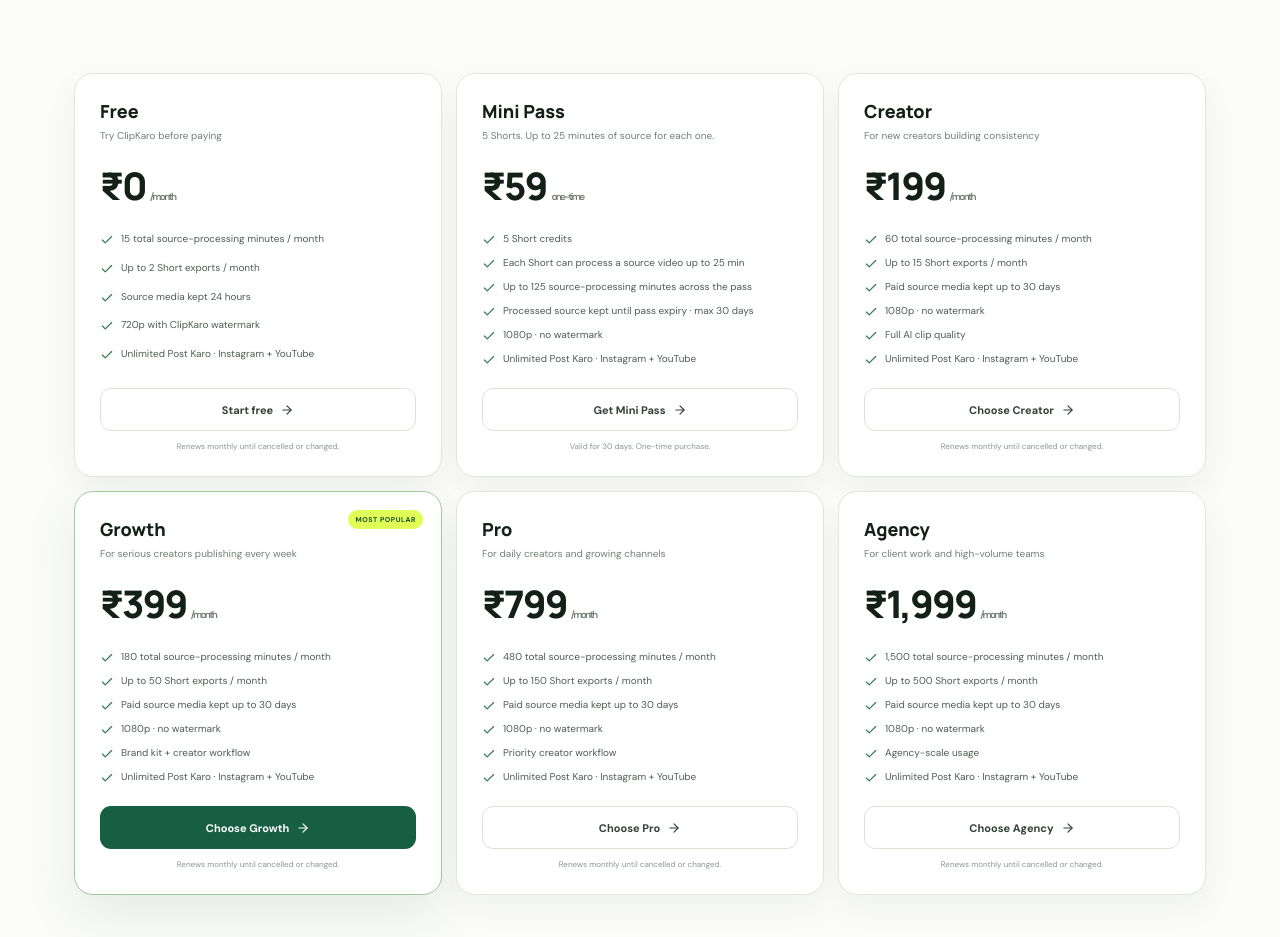
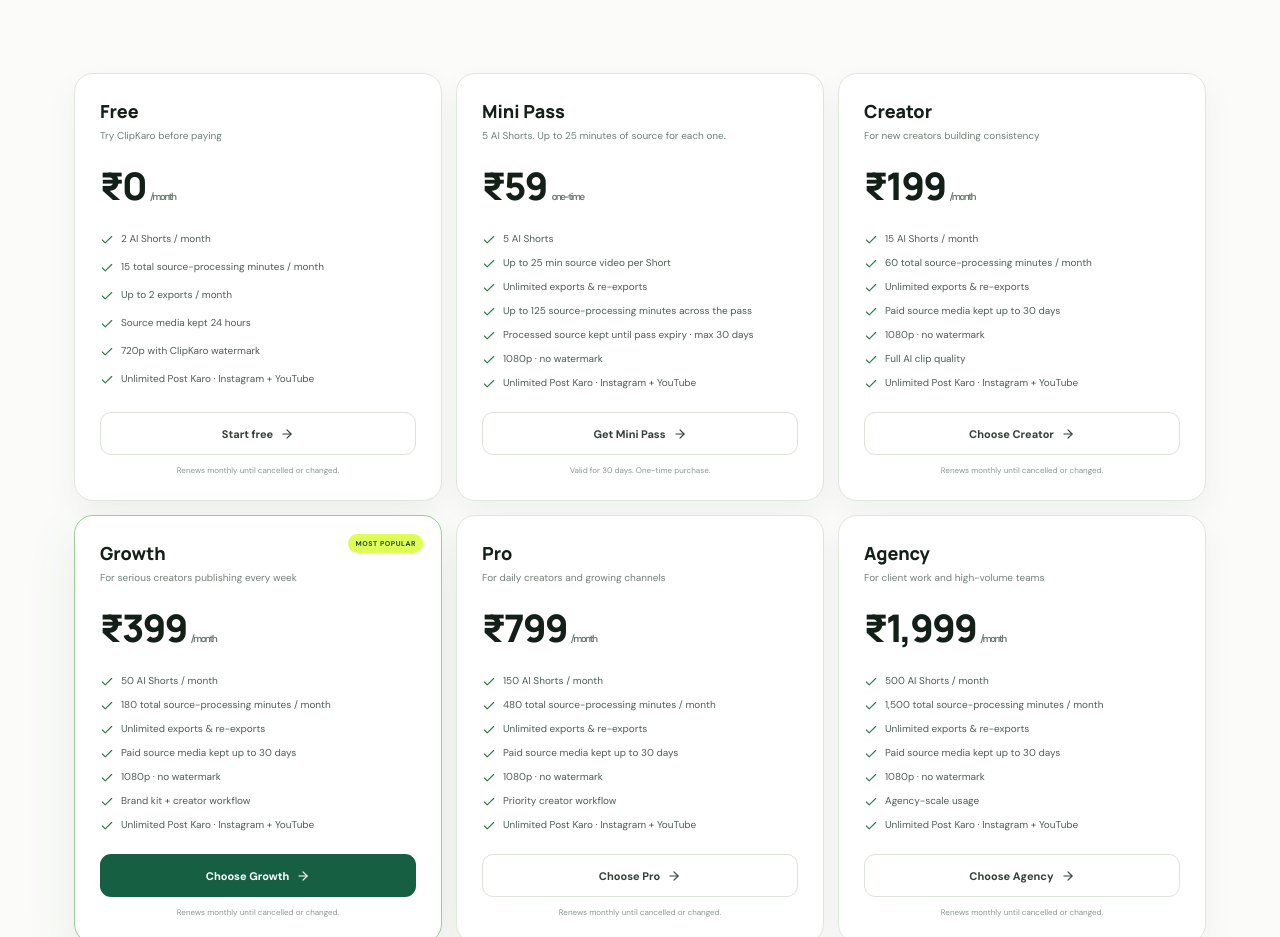
Before and after one commit to faikmulla6-cpu/Clipkaro, a Next.js app in the folder frontend/: page /pricing in a window 1280 px wide. Shown: the part 580-1517 px from the top of the page. Built offline with nearby package versions, Linux system fonts and the light colour scheme; no server answers.

Commit message:
Publish AI Short creation and unlimited paid export pricing

```diff
--- a/frontend/app/pricing/page.tsx
+++ b/frontend/app/pricing/page.tsx
@@ -2,8 +2,8 @@ import type { Metadata } from "next";
 import { PublicPricingView, type PublicPlanView } from "@/components/PublicPricingView";
 import { PricingExperience } from "./PricingExperience";
 
-const title = "ClipKaro Pricing — Start Free, ₹59 Mini Pass, Unlimited Post Karo";
-const description = "Extremely affordable AI video clipping for creators: start free, get a ₹59 one-time Mini Pass or Creator from ₹199/month. Unlimited Post Karo publishing access is included on every plan.";
+const title = "ClipKaro Pricing — AI Shorts with Unlimited Paid Exports";
+const description = "Affordable AI video clipping for creators: start free, get a ₹59 Mini Pass with 5 AI Shorts, or choose a monthly plan. Every paid plan includes unlimited exports and re-exports.";
 
 export const metadata: Metadata = {
   title,
@@ -14,12 +14,12 @@ export const metadata: Metadata = {
 };
 
 const publicPlans: PublicPlanView[] = [
-  { id: "free", name: "Free", price: "₹0", suffix: "/month", tagline: "Try ClipKaro before paying", features: ["15 total source-processing minutes / month", "Up to 2 Short exports / month", "Source media kept 24 hours", "720p with ClipKaro watermark", "Unlimited Post Karo · Instagram + YouTube"] },
-  { id: "mini_pass", name: "Mini Pass", price: "₹59", suffix: " one-time", tagline: "5 Shorts. Up to 25 minutes of source for each one.", features: ["5 Short credits", "Each Short can process a source video up to 25 min", "Up to 125 source-processing minutes across the pass", "Processed source kept until pass expiry · max 30 days", "1080p · no watermark", "Unlimited Post Karo · Instagram + YouTube"] },
-  { id: "creator", name: "Creator", price: "₹199", suffix: "/month", tagline: "For new creators building consistency", features: ["60 total source-processing minutes / month", "Up to 15 Short exports / month", "Paid source media kept up to 30 days", "1080p · no watermark", "Full AI clip quality", "Unlimited Post Karo · Instagram + YouTube"] },
-  { id: "growth", name: "Growth", price: "₹399", suffix: "/month", tagline: "For serious creators publishing every week", features: ["180 total source-processing minutes / month", "Up to 50 Short exports / month", "Paid source media kept up to 30 days", "1080p · no watermark", "Brand kit + creator workflow", "Unlimited Post Karo · Instagram + YouTube"], popular: true },
-  { id: "pro", name: "Pro", price: "₹799", suffix: "/month", tagline: "For daily creators and growing channels", features: ["480 total source-processing minutes / month", "Up to 150 Short exports / month", "Paid source media kept up to 30 days", "1080p · no watermark", "Priority creator workflow", "Unlimited Post Karo · Instagram + YouTube"] },
-  { id: "agency", name: "Agency", price: "₹1,999", suffix: "/month", tagline: "For client work and high-volume teams", features: ["1,500 total source-processing minutes / month", "Up to 500 Short exports / month", "Paid source media kept up to 30 days", "1080p · no watermark", "Agency-scale usage", "Unlimited Post Karo · Instagram + YouTube"] },
+  { id: "free", name: "Free", price: "₹0", suffix: "/month", tagline: "Try ClipKaro before paying", features: ["2 AI Shorts / month", "15 total source-processing minutes / month", "Up to 2 exports / month", "Source media kept 24 hours", "720p with ClipKaro watermark", "Unlimited Post Karo · Instagram + YouTube"] },
+  { id: "mini_pass", name: "Mini Pass", price: "₹59", suffix: " one-time", tagline: "5 AI Shorts. Up to 25 minutes of source for each one.", features: ["5 AI Shorts", "Up to 25 min source video per Short", "Unlimited exports & re-exports", "Up to 125 source-processing minutes across the pass", "Processed source kept until pass expiry · max 30 days", "1080p · no watermark", "Unlimited Post Karo · Instagram + YouTube"] },
+  { id: "creator", name: "Creator", price: "₹199", suffix: "/month", tagline: "For new creators building consistency", features: ["15 AI Shorts / month", "60 total source-processing minutes / month", "Unlimited exports & re-exports", "Paid source media kept up to 30 days", "1080p · no watermark", "Full AI clip quality", "Unlimited Post Karo · Instagram + YouTube"] },
+  { id: "growth", name: "Growth", price: "₹399", suffix: "/month", tagline: "For serious creators publishing every week", features: ["50 AI Shorts / month", "180 total source-processing minutes / month", "Unlimited exports & re-exports", "Paid source media kept up to 30 days", "1080p · no watermark", "Brand kit + creator workflow", "Unlimited Post Karo · Instagram + YouTube"], popular: true },
+  { id: "pro", name: "Pro", price: "₹799", suffix: "/month", tagline: "For daily creators and growing channels", features: ["150 AI Shorts / month", "480 total source-processing minutes / month", "Unlimited exports & re-exports", "Paid source media kept up to 30 days", "1080p · no watermark", "Priority creator workflow", "Unlimited Post Karo · Instagram + YouTube"] },
+  { id: "agency", name: "Agency", price: "₹1,999", suffix: "/month", tagline: "For client work and high-volume teams", features: ["500 AI Shorts / month", "1,500 total source-processing minutes / month", "Unlimited exports & re-exports", "Paid source media kept up to 30 days", "1080p · no watermark", "Agency-scale usage", "Unlimited Post Karo · Instagram + YouTube"] },
 ];
 
 const pricingStructuredData = {
```
